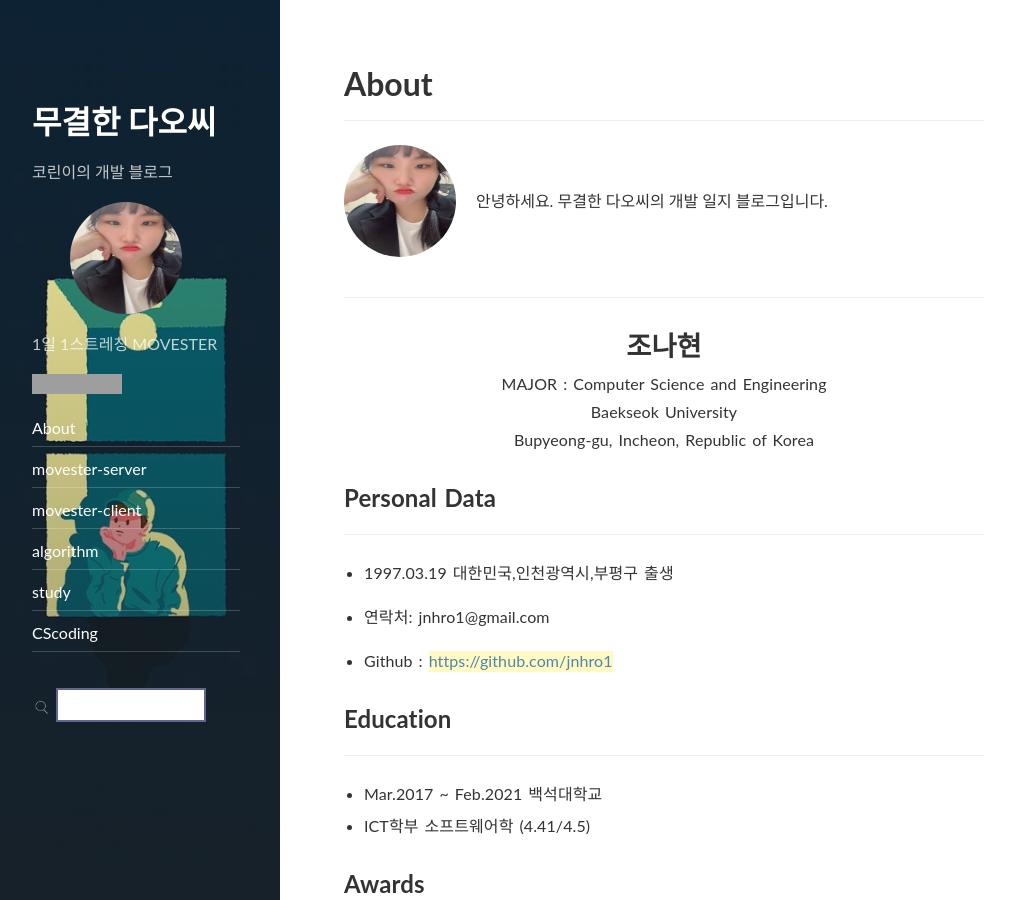
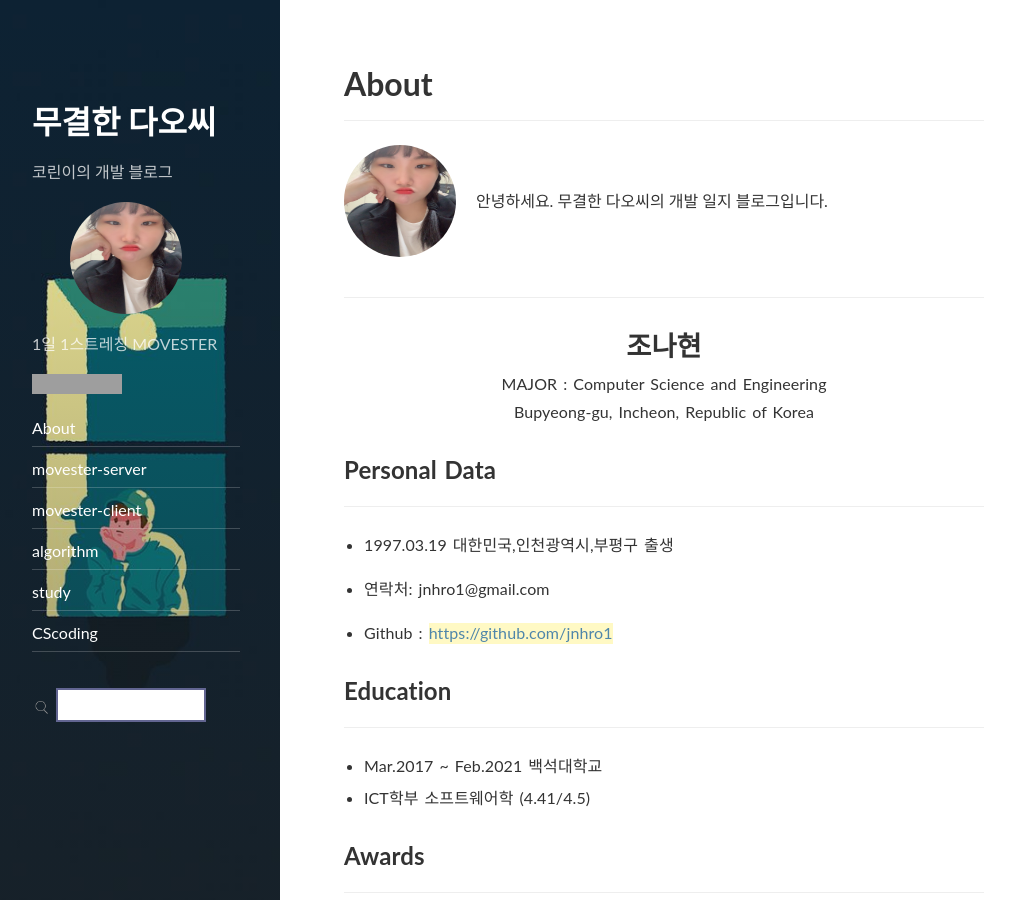
Before and after one commit to jnhro1/jnhro1.github.io, a Jekyll site: the page built from about.md, in a window 1280 px wide and 900 px high. Shown: the whole window, without its empty margins (8-1023 px from the left). Built offline with Jekyll 4.4.1, drawn with Linux system fonts in a browser that asks for light colours; nearby versions of some CDN libraries; grey boxes are pictures that could not be loaded.

Commit message:
update about

```diff
--- a/about.md
+++ b/about.md
@@ -16,8 +16,6 @@ font-weight:bold">
 </center>
 
 <center>MAJOR : Computer Science and Engineering</center>
-
-<center>Baekseok University</center>
 
 <center>Bupyeong-gu, Incheon, Republic of Korea</center>
 
```
